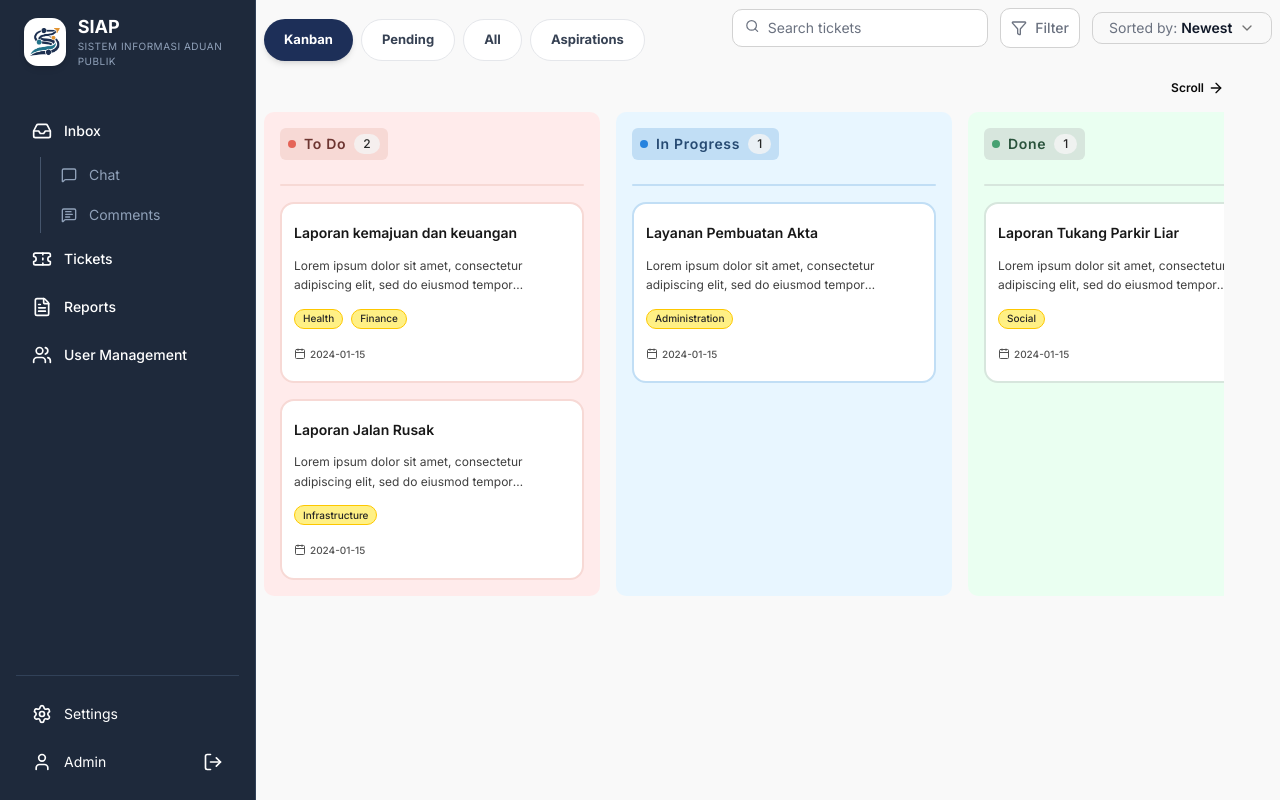
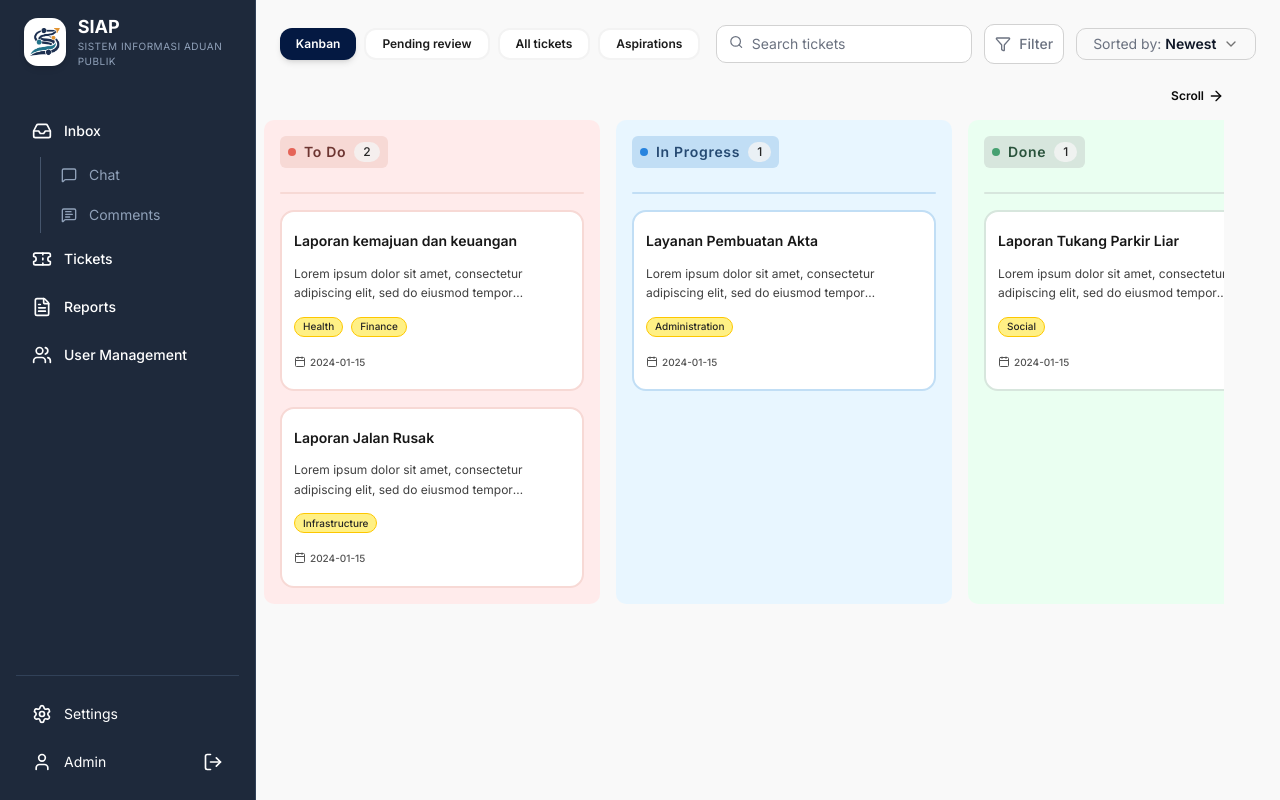
Before and after one commit to hibahsiap/SIAP, a Next.js app: page /dashboard/tickets in a window 1280 px wide. Built offline with nearby package versions, Linux system fonts and the light colour scheme.

Commit message:
fix: merapikan header menu halaman tiket

```diff
--- a/app/dashboard/tickets/page.tsx
+++ b/app/dashboard/tickets/page.tsx
@@ -77,22 +77,7 @@ export default function TicketsPage() {
     };
 
     if (activeTab === 'kanban') {
-      return [
-        // { header: <><span className="font-serif text-[15px] font-semibold mr-0.5">Aa</span> Task Name</>, key: "taskName", cell: (val) => <span className="whitespace-normal min-w-[150px] inline-block font-bold">{val}</span> },
-        // { header: <><ArrowUpRight className="w-4 h-4"/> OPD</>, key: "opd" },
-        // { header: <><Loader className="w-4 h-4"/> Status</>, key: "status", cell: (val) => getStatusBadge(val) },
-        // { header: <><CircleChevronDown className="w-4 h-4"/> Issue Type</>, key: "issueType", cell: (val) => getBadge(val, 'issue') },
-        // { header: <><CircleChevronDown className="w-4 h-4"/> Priority</>, key: "priority", cell: (val) => getBadge(val, 'priority') },
-        // messageColumn,
-        // { header: "Actions", key: "action", cell: (_, row) => (
-        //     <div className="flex items-center justify-center gap-4">
-        //       <button onClick={() => openEditModal(row)} className="text-[#1D2F58] hover:opacity-70 transition-opacity"><Edit2 className="w-4 h-4" /></button>
-        //       <button className="text-[#1D2F58] hover:opacity-70 transition-opacity"><Forward className="w-4 h-4" /></button>
-        //     </div>
-        //   )
-        // }
-
-      ];
+      return [];
     } else if (activeTab === 'pending') {
       return [
         { header: <><span className="font-serif text-[15px] font-semibold mr-0.5">Aa</span> Task Name</>, key: "taskName", cell: (val) => <span className="whitespace-normal min-w-[150px] inline-block font-bold">{val}</span> },
@@ -192,21 +177,21 @@ export default function TicketsPage() {
       {/* </div> */}
 
       {/* --- TABS & SEARCH HEADER --- */}
-      <div className="flex flex-col lg:flex-row justify-between items-start lg:items-center gap-4 pb-4">
+      <div className="flex flex-row justify-center items-center gap-4 py-4 mb-4">
         <div className="flex gap-2">
-          {['kanban', 'pending', 'all', 'aspirations'].map((id) => (
+          {['kanban', 'pending review', 'all tickets', 'aspirations'].map((id) => (
             <button
               key={id}
               onClick={() => { setActiveTab(id as TabCategory); setSearchQuery(""); }}
-              className={`px-5 py-2.5 rounded-full text-[13px] font-bold transition-all duration-200 ${
-                activeTab === id ? "bg-[#1D2F58] text-white shadow-md" : "bg-white text-gray-700 hover:bg-gray-100 border border-gray-200"
+              className={`px-4 py-1.5 rounded-[12px] text-xs font-semibold transition-all duration-200 ${
+                activeTab === id ? "bg-[#041942] text-white shadow-md border-[#041942]" : "bg-white text-[#1B1B1B] hover:bg-gray-100 border-2 border-[#F3F3F3]"
               }`}
             >
               {id.charAt(0).toUpperCase() + id.slice(1)}
             </button>
           ))}
         </div>
-        <div className="w-full lg:w-auto flex-1">
+        <div className="w-auto">
             <Header searchQuery={searchQuery} setSearchQuery={setSearchQuery} />
         </div>
       </div>
--- a/components/Header.tsx
+++ b/components/Header.tsx
@@ -13,7 +13,7 @@ interface HeaderProps {
 
 export default function Header({ searchQuery, setSearchQuery }: HeaderProps) {
   return (
-    <div className="flex flex-col md:flex-row justify-end items-center gap-3 mb-6 font-sans">
+    <div className="flex flex-row justify-end items-center gap-3 font-sans">
       <div className="w-full md:w-64">
         <SearchField
           placeholder="Search tickets"
```
